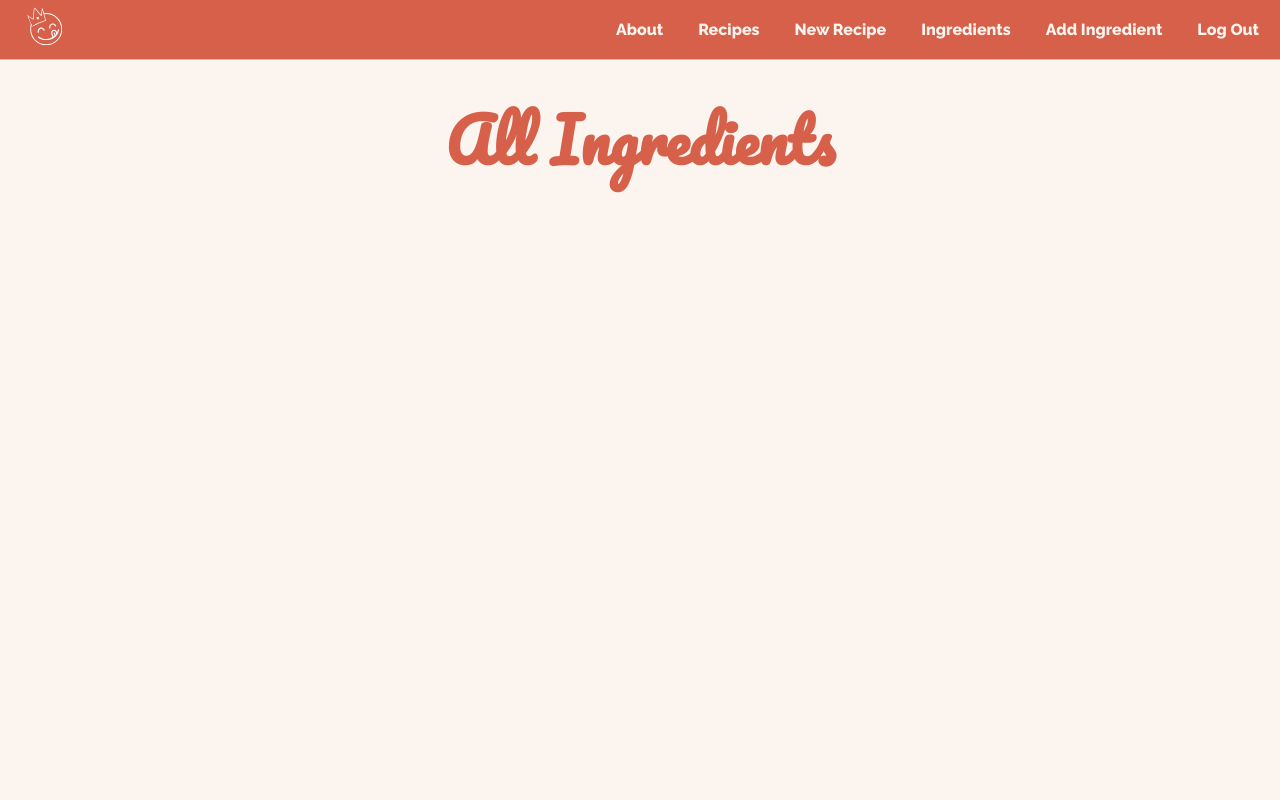
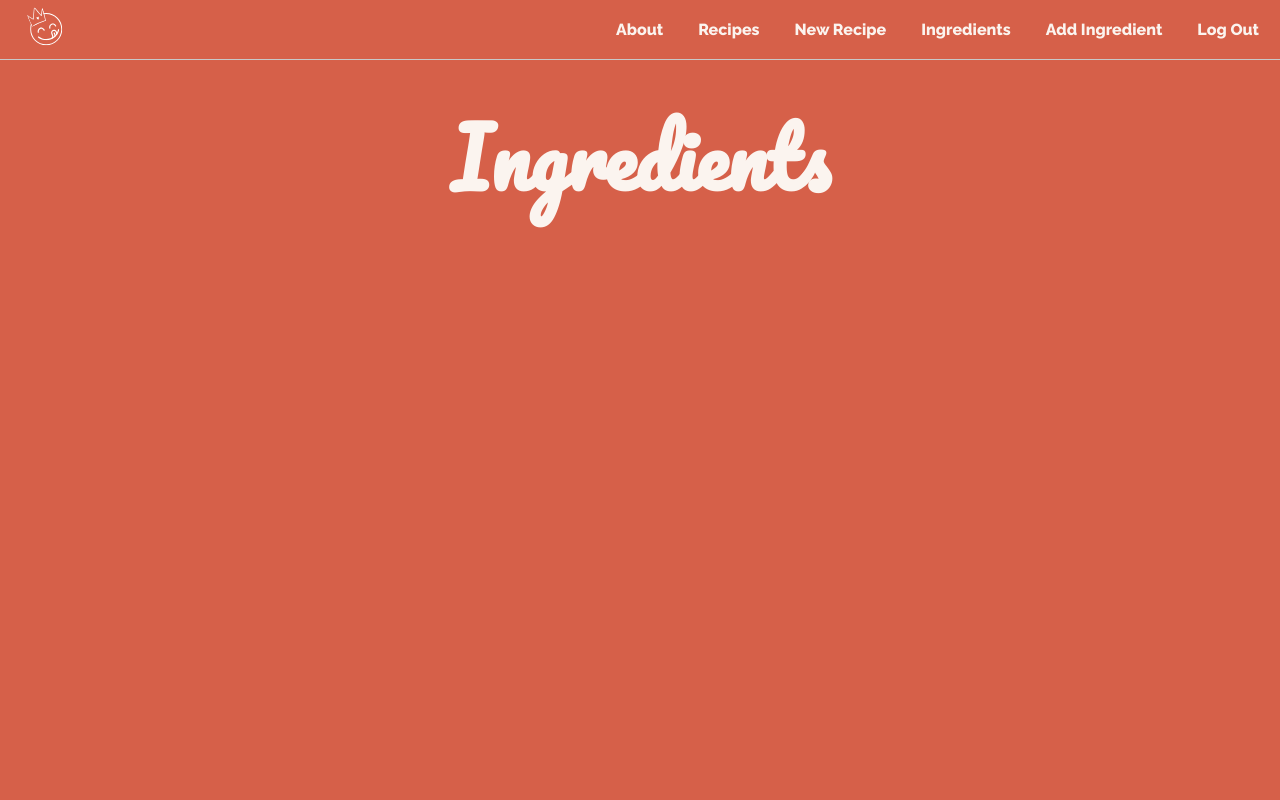
Before and after one commit to brooklinlee/recipe-organizer, a Django app: page /ingredients/ in a window 1280 px wide. Run offline with Django 4.2, Linux system fonts and the light colour scheme; the visitor is signed in with stand-in values (Sample User, id 1); data that the repository does not hold is empty.

Commit message:
work on styling for ingredients

```diff
--- a/main_app/static/css/home.css
+++ b/main_app/static/css/home.css
@@ -10,6 +10,7 @@ main {
   display: flex;
   justify-content: space-around;
   gap: 16px;
+  margin-top: 2%;
 }
 
 h1 {
@@ -54,6 +55,7 @@ input {
 
 .white-card > a {
   font-size: 20px;
+  text-decoration: underline;
 }
 
 .login-card{
--- a/main_app/static/css/recipes/ingredients/ingredient_list.css
+++ b/main_app/static/css/recipes/ingredients/ingredient_list.css
@@ -1,5 +1,37 @@
+body {
+  background-color: var(--primary);
+}
+
+main {
+  background-color: var(--primary);
+  display: flex;
+  /* justify-content: space-between; */
+  flex-direction: column;
+}
+
 h1 {
-  color: var(--primary);
-  font-size: 60px;
+  color: var(--background);
+  font-size: 80px;
   text-align: center;
 }
+
+h3 {
+  font-weight: 800;
+}
+
+.ing-card-container{
+  display: flex;
+  flex-direction: row-reverse;
+  justify-content: space-evenly;
+  align-items: center;
+  align-content: space-around;
+  flex-wrap: wrap;
+}
+
+.ingredient-card {
+  background-color: var(--background);
+  border-radius: 16px;
+  height: 300px;
+  width: 300px;
+  margin-bottom: 4%;
+}
--- a/main_app/static/css/recipes/recipe-index.css
+++ b/main_app/static/css/recipes/recipe-index.css
@@ -6,7 +6,7 @@ main {
   background-color: var(--primary);
   display: flex;
   justify-content: space-between;
-  flex-direction: column;
+  flex-direction: column-reverse;
 }
 
 h1 {
--- a/main_app/templates/main_app/ingredient_list.html
+++ b/main_app/templates/main_app/ingredient_list.html
@@ -5,18 +5,23 @@
 <link
   rel="stylesheet"
   type="text/css"
-  href="{% static 'css/ingredients/ingredient_list.css' %}"
+  href="{% static 'css/recipes/ingredients/ingredient_list.css' %}"
   />
 {% endblock %}
 
 {% block content %}
-
-<h1>All Ingredients</h1>
+<main>
+<h1>Ingredients</h1>
+<div class="ing-card-container">
   {% for ingredient in ingredient_list %}
+  <div class="ingredient-card">
     <a href="{% url 'ingredient-detail' ingredient.id %}">
       <h3>{{ ingredient.name }}</h3>
       <h3>{{ ingredient.food_group }}</h3>
     </a>
+  </div>
     {% endfor %}
+</div>
+</main>
 
 {% endblock %}
--- a/main_app/templates/recipes/index.html
+++ b/main_app/templates/recipes/index.html
@@ -14,8 +14,6 @@
 {% block content%}
 
 <main>
-  <h1>Your Recipes</h1>
-
   {% for recipe in recipes %}
   <div class="recipe-card">
     <a href="{% url 'recipe-detail' recipe.id %}" class="recipe-name">
@@ -28,7 +26,7 @@
     </div>
   </div>
   {% endfor %}
-
+  <h1>Your Recipes</h1>
 </main>
 
 
```
Also changed, not shown: main_app/models.py (+7 -7 lines), main_app/migrations/0006_alter_recipe_cuisine_alter_recipe_recipe.py (added). Lines whose indentation alone changed are shown as unchanged.
